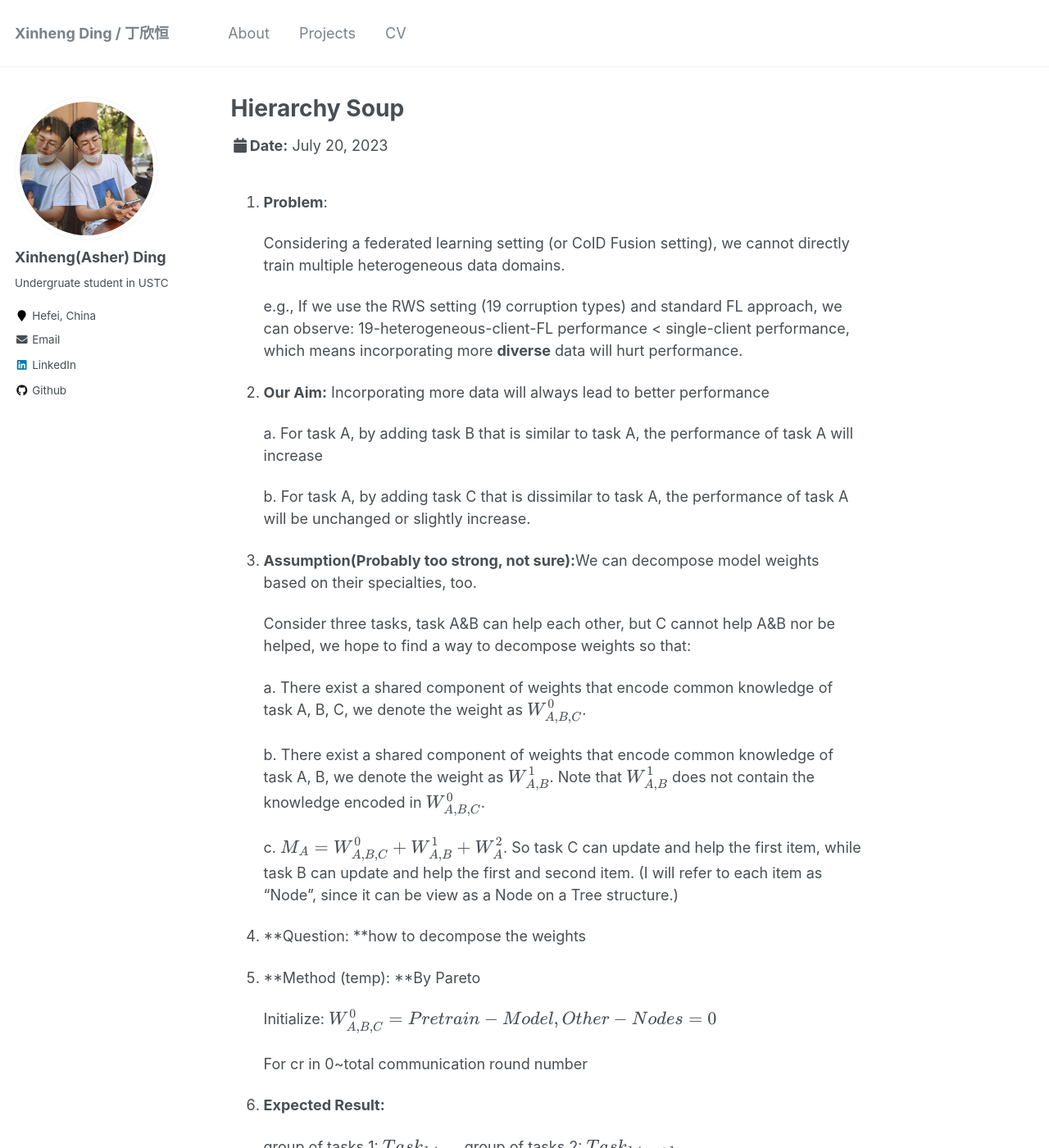
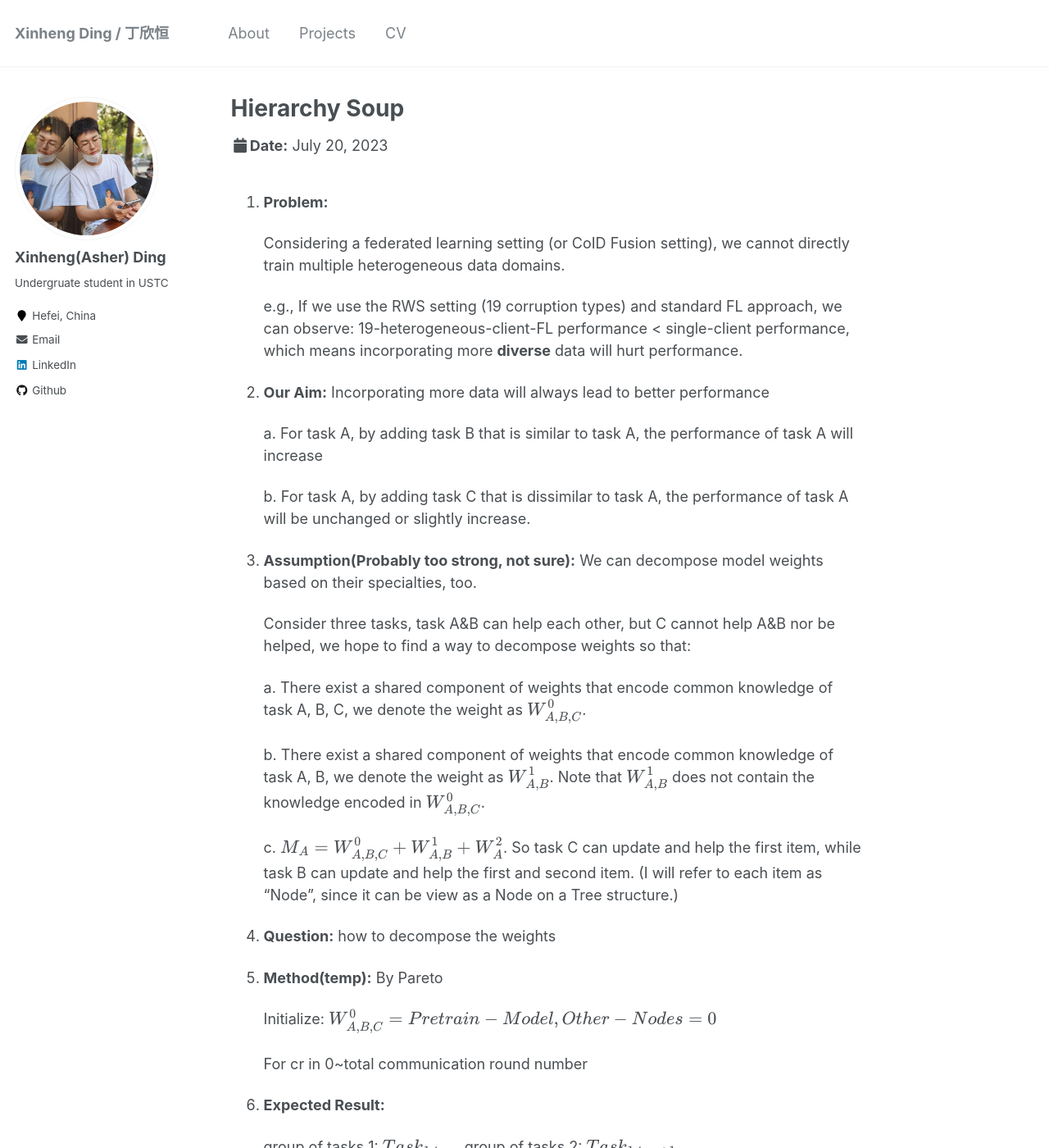
Before and after one commit to XinhengDing/XinhengDing.github.io, a Jekyll site: the page built from _talks/2023-7-20-Hierarchy Soup.md, in a window 1280 px wide and 1400 px high. Shown: the whole window at 82% size. Built offline with Jekyll 4.4.1, drawn with Linux system fonts in a browser that asks for light colours; formulas are drawn with MathJax 3.

```diff
--- a/_talks/2023-7-20-Hierarchy Soup.md
+++ b/_talks/2023-7-20-Hierarchy Soup.md
@@ -8,7 +8,7 @@ date: 2023-7-20
 location: "UT Austin"
 ---
 
-1. **Problem**:
+1. **Problem:**
 
    Considering a federated learning setting (or CoID Fusion setting), we cannot directly train multiple heterogeneous data domains.
 
@@ -20,7 +20,7 @@ location: "UT Austin"
 
    b. For task A, by adding task C that is dissimilar to task A, the performance of task A will be unchanged or slightly increase.
 
-3. **Assumption(Probably too strong, not sure):**We can decompose model weights based on their specialties, too.
+3. **Assumption(Probably too strong, not sure):** We can decompose model weights based on their specialties, too.
 
    Consider three tasks, task A&B can help each other, but C cannot help A&B nor be helped, we hope to find a way to decompose weights so that:
 
@@ -30,9 +30,9 @@ location: "UT Austin"
 
    c. $$M_{A}=W_{A, B, C}^{0}+W_{A, B}^{1}+W_{A}^2$$. So task C can update and help the first item, while task B can update and help the first and second item. (I will refer to each item as "Node", since it can be view as a Node on a Tree structure.)
 
-4. **Question: **how to decompose the weights
+4. **Question:** how to decompose the weights
 
-5. **Method (temp): **By Pareto
+5. **Method(temp):** By Pareto
 
    Initialize: $$W_{A, B, C}^{0}=Pretrain-Model, Other-Nodes=0$$
 
```
